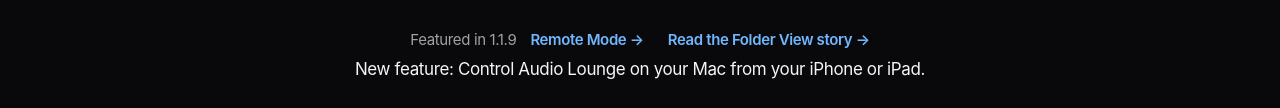
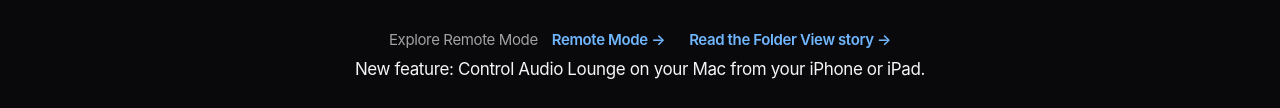
Before and after one commit to epicfrequency/audiolounge_website, a plain HTML site: page index.html in a window 1280 px wide. Shown: the part 574-682 px from the top of the page. Drawn offline with Linux system fonts and the light colour scheme.

Commit message:
Keep historical Remote Mode story distinct from 1.1.9 release

```diff
--- a/index.html
+++ b/index.html
@@ -14,7 +14,7 @@
       <h1 id="iphone-coming-title">Audio Lounge.<br>First on Mac. Then on iPad.<br>Now on iPhone and iPhone Duo.</h1>
       <p class="lede">A Hi-Res player for the music you own. Play SACD ISO and DSD, browse NAS shares with SMB Direct, and enjoy bit-perfect playback on supported hardware. Audio Lounge also supports DoP, Memory Playback, and HALO network audio up to DSD512 with compatible hardware.</p>
       <p class="hero-news">
-        <a href="/blog/remote-mode-audio-lounge-1-1-7/"><span class="hero-news-label">Featured in 1.1.9</span><span class="hero-news-title">Remote Mode <span aria-hidden="true">→</span></span></a>
+        <a href="/blog/remote-mode-audio-lounge-1-1-7/"><span class="hero-news-label">Explore Remote Mode</span><span class="hero-news-title">Remote Mode <span aria-hidden="true">→</span></span></a>
         <a href="/blog/folder-view-audio-lounge-1-1-5/"><span class="hero-news-title">Read the Folder View story <span aria-hidden="true">→</span></span></a>
       </p>
       <p>New feature: Control Audio Lounge on your Mac from your iPhone or iPad.</p>
```
